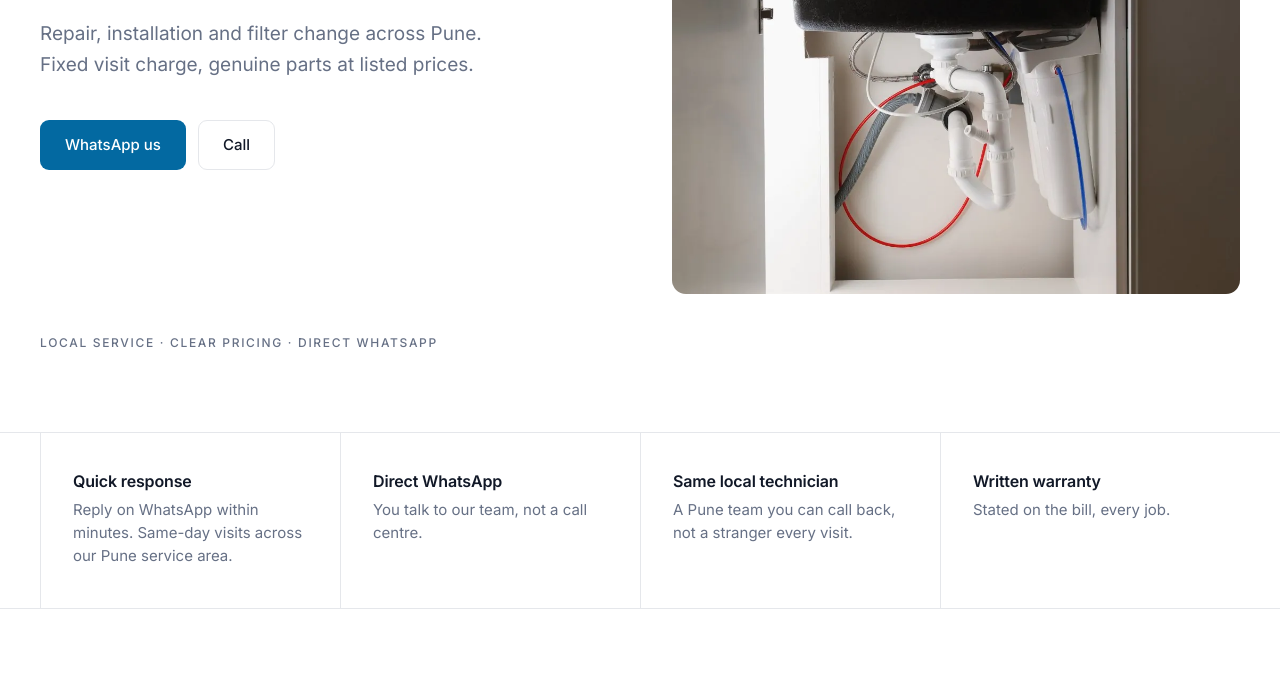
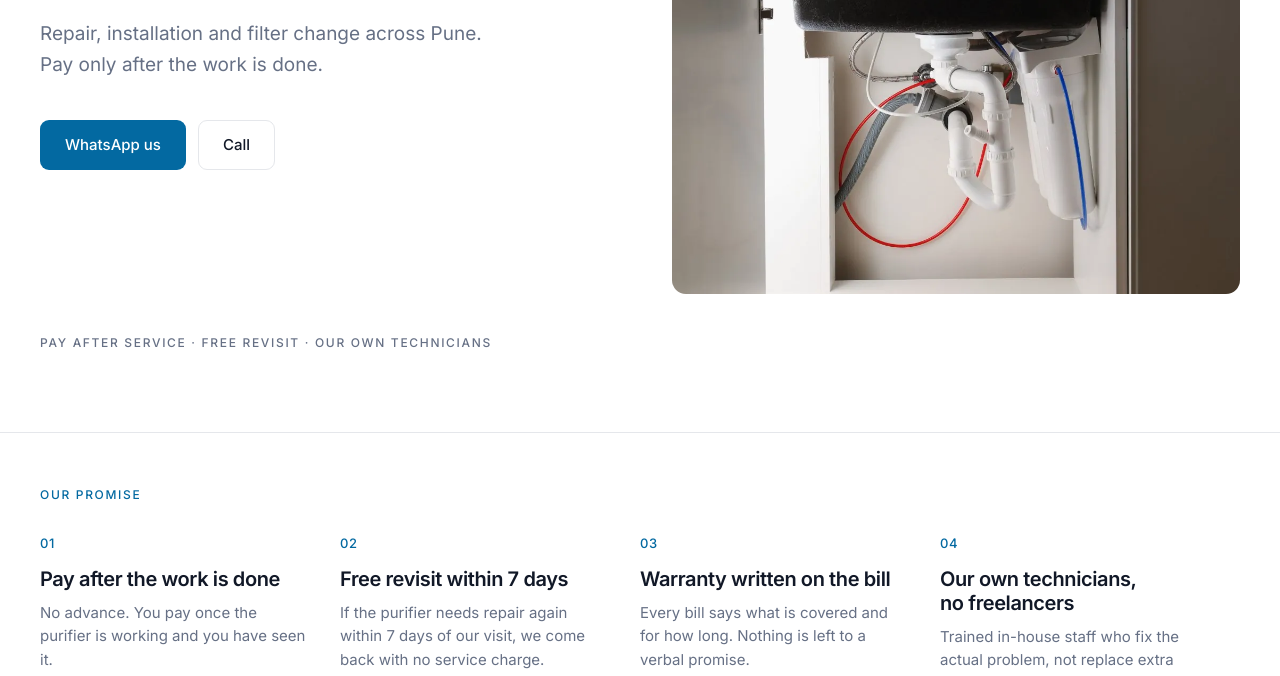
Before and after one commit to rohitpatil9121/oasis-globewebsite, an Astro site: page / in a window 1280 px wide. Shown: the part 535-1211 px from the top of the page. Built offline with nearby package versions, Linux system fonts and the light colour scheme; Astro itself is replaced by a stand-in of ours; no server answers.

Commit message:
website: owner's four promises front and centre — pay after work, free revisit within 10 days, warranty on the bill, own technicians; hero, tagline, steps and FAQ say the same

```diff
--- a/src/data/business.js
+++ b/src/data/business.js
@@ -43,18 +43,23 @@ export const services = [
   { name: "Filter change", priceText: "Parts at list price", body: "Sediment, carbon, membrane or UV — replaced with genuine parts at the prices on our list. No hidden labour.", msg: msgs.filter, link: { text: "See the price list", href: "/price-list/" } },
 ];
 
-export const trust = [
-  { title: "Quick response", body: "Reply on WhatsApp within minutes. Same-day visits across our Pune service area." },
-  { title: "Direct WhatsApp", body: "You talk to our team, not a call centre." },
-  { title: "Same local technician", body: "A Pune team you can call back, not a stranger every visit." },
-  { title: "Written warranty", body: "Stated on the bill, every job." },
-];
+// The four promises the owner wants front and centre (17 Sep 2026). The
+// free-revisit window reads the dashboard's repair warranty, default 10 days.
+export const trust = (cfg = {}) => {
+  const days = cfg.warranty_repair_days || 10;
+  return [
+    { title: "Pay after the work is done", body: "No advance. You pay once the purifier is working and you have seen it." },
+    { title: `Free revisit within ${days} days`, body: `If the purifier needs repair again within ${days} days of our visit, we come back with no service charge.` },
+    { title: "Warranty written on the bill", body: "Every bill says what is covered and for how long. Nothing is left to a verbal promise." },
+    { title: "Our own technicians, no freelancers", body: "Trained in-house staff who fix the actual problem, not replace extra parts to earn more." },
+  ];
+};
 
 export const steps = [
   { n: "01", title: "WhatsApp", body: "Tell us what is wrong and where you are." },
   { n: "02", title: "Visit", body: "A technician comes the same day where possible." },
   { n: "03", title: "Repair", body: "Fixed on the spot. Parts at listed prices, told to you before fitting." },
-  { n: "04", title: "Warranty", body: "Written on the bill. Call us back if the problem returns." },
+  { n: "04", title: "Pay", body: "Only after it is working. Warranty is written on your bill." },
 ];
 
 // FAQ answers that quote a charge are built in the page from live config.
@@ -63,8 +68,9 @@ export const faq = (cfg) => [
   { q: "Which brands do you service?", a: "Kent, Aquaguard, Pureit, Livpure and Oasis. If your brand is not listed, message us and we will confirm." },
   { q: "How much will the repair cost?", a: `The visit is ₹${cfg.service_charge}. If a part is needed it is charged at the price on our spare-parts list, and the technician tells you the amount before fitting it.` },
   { q: "What if the spare part is not available?", a: "We tell you the expected time and come back to fit it. You pay for the part only when it is installed." },
-  { q: "What warranty do you give?", a: cfg.warranty_repair_days
-      ? `${cfg.warranty_repair_days} days on repair work and ${cfg.warranty_install_days || cfg.warranty_repair_days} days on installation, written on the bill. Branded parts carry the manufacturer's warranty.`
-      : "Warranty on labour and genuine parts is stated in writing on the bill." },
+  { q: "When do I pay?", a: "After the service is done and you have checked the purifier is working. We do not take an advance." },
+  { q: "What if the problem comes back?", a: `If the purifier needs repair again within ${cfg.warranty_repair_days || 10} days of our visit, we come back and there is no service charge. You pay only for a new part if one is needed.` },
+  { q: "What warranty do you give?", a: "The warranty is written on your bill: what is covered and for how many days. Branded parts also carry the manufacturer's warranty." },
+  { q: "Who will come to my home?", a: "Our own trained technician. We do not send freelancers. Our technicians are paid to solve your problem, not to sell you more parts." },
   { q: "Which areas do you cover?", a: biz.areas.join(", ") + "." },
 ];
--- a/src/layouts/Base.astro
+++ b/src/layouts/Base.astro
@@ -55,7 +55,7 @@ const waService = wa(msgs.service);
     // cannot leave anything hidden if the observer never fires (background
     // tab, embedded views, odd browsers). Siblings stagger by 60ms.
     document.documentElement.classList.add("js");
-    const SEL = ".trust .wrap > div, .card, .steps li, .brands li, .product, .areas li, .faq details, .head, .grid-2 > *, .cta .wrap, .pl section";
+    const SEL = ".trust .trust-grid > div, .card, .steps li, .brands li, .product, .areas li, .faq details, .head, .grid-2 > *, .cta .wrap, .pl section";
     let pending = [...document.querySelectorAll(SEL)];
     pending.forEach((el) => { el.classList.add("reveal"); const i = [...el.parentElement.children].indexOf(el); el.style.setProperty("--d", Math.min(i, 5) * 60 + "ms"); });
     let ticking = false;
--- a/src/pages/index.astro
+++ b/src/pages/index.astro
@@ -18,7 +18,7 @@ const priceOf = (s) => (s.priceKey && cfg[s.priceKey] != null) ? rupee(cfg[s.pri
     <div class="hero-copy">
       <p class="eyebrow">Water purifier service • Pune</p>
       <h1 id="hero-h" class="h-xl">Water purifier service. Done properly.</h1>
-      <p class="lead">Repair, installation and filter change across Pune. Fixed visit charge, genuine parts at listed prices.</p>
+      <p class="lead">Repair, installation and filter change across Pune. Pay only after the work is done.</p>
       <div class="btn-row">
         <a href={waService} target="_blank" rel="noopener" data-event="whatsapp_click" class="btn btn-primary">WhatsApp us</a>
         <a href={tel} data-event="call_click" class="btn btn-outline">Call</a>
@@ -26,11 +26,12 @@ const priceOf = (s) => (s.priceKey && cfg[s.priceKey] != null) ? rupee(cfg[s.pri
     </div>
     <div class="hero-img"><Pic src="/images/hero-counter.jpg" alt="Water purifier installed beneath a kitchen counter" width="1067" height="1334" loading="eager" fetchpriority="high" /></div>
   </section>
-  <p class="wrap tagline">Local service · Clear pricing · Direct WhatsApp</p>
+  <p class="wrap tagline">Pay after service · Free revisit · Our own technicians</p>
 
-  <section class="trust" aria-label="Why Oasis Globe">
-    <div class="wrap">
-      {trust.map((t) => <div><h3>{t.title}</h3><p>{t.body}</p></div>)}
+  <section class="trust" aria-labelledby="trust-h">
+    <div class="wrap trust-head"><h2 id="trust-h" class="eyebrow">Our promise</h2></div>
+    <div class="wrap trust-grid">
+      {trust(cfg).map((t, i) => <div><span class="num">0{i + 1}</span><h3>{t.title}</h3><p>{t.body}</p></div>)}
     </div>
   </section>
 
--- a/src/styles/global.css
+++ b/src/styles/global.css
@@ -78,9 +78,12 @@ h1, h2, h3 { margin: 0; font-weight: 600; letter-spacing: -.03em; line-height: 1
 .tagline { padding-block: 0 80px; font-size: 12px; font-weight: 500; letter-spacing: .14em; text-transform: uppercase; color: var(--muted); }
 
 .trust { border-top: 1px solid var(--line); border-bottom: 1px solid var(--line); }
-.trust .wrap { display: grid; grid-template-columns: repeat(auto-fit, minmax(240px, 1fr)); }
-.trust .wrap > div { padding: 40px 32px; border-left: 1px solid var(--line); }
-.trust h3 { margin: 0 0 8px; font-size: 16px; letter-spacing: -.01em; }
+.trust-head { padding-top: 56px; }
+.trust-head .eyebrow { margin: 0; }
+.trust .trust-grid { display: grid; grid-template-columns: repeat(auto-fit, minmax(240px, 1fr)); padding-bottom: 24px; }
+.trust .trust-grid > div { padding: 32px 32px 32px 0; }
+.trust .num { display: block; margin-bottom: 14px; font-size: 13px; font-weight: 500; letter-spacing: .04em; color: var(--accent); }
+.trust h3 { margin: 0 0 10px; font-size: 20px; letter-spacing: -.02em; line-height: 1.2; }
 .trust p { margin: 0; font-size: 15px; line-height: 1.55; color: var(--muted); }
 
 .cards { display: grid; grid-template-columns: repeat(auto-fit, minmax(300px, 1fr)); gap: 20px; }
@@ -211,11 +214,13 @@ h1, h2, h3 { margin: 0; font-weight: 600; letter-spacing: -.03em; line-height: 1
   .sub { font-size: 17px; }
   .tagline { padding-block: 28px 0; line-height: 1.8; }
   .hero-copy .btn-row .btn { flex: 1; }
-  .trust .wrap { grid-template-columns: 1fr; }
-  .trust .wrap > div { padding: 28px 0; border-left: 0; border-bottom: 1px solid var(--line); }
-  .trust .wrap > div:last-child { border-bottom: 0; }
+  .trust-head { padding-top: 40px; }
+  .trust .trust-grid { grid-template-columns: 1fr; padding-bottom: 8px; }
+  .trust .trust-grid > div { padding: 26px 0; border-bottom: 1px solid var(--line); }
+  .trust .trust-grid > div:last-child { border-bottom: 0; }
+  .trust .num { margin-bottom: 10px; }
   .trust p { font-size: 15px; line-height: 1.6; }
-  .trust h3 { font-size: 17px; }
+  .trust h3 { font-size: 19px; }
   .card { padding: 26px 24px; }
   .card h3 { font-size: 22px; }
   .steps { grid-template-columns: 1fr; }
```
